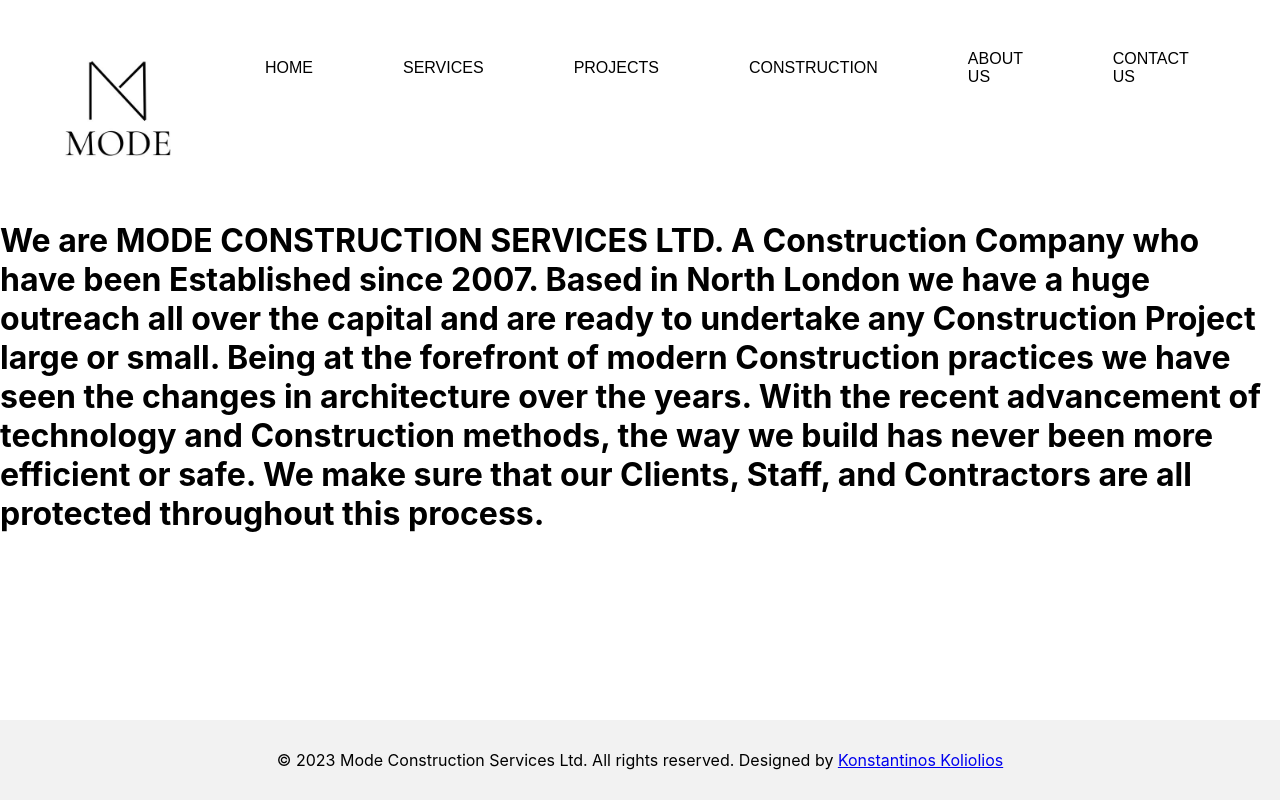
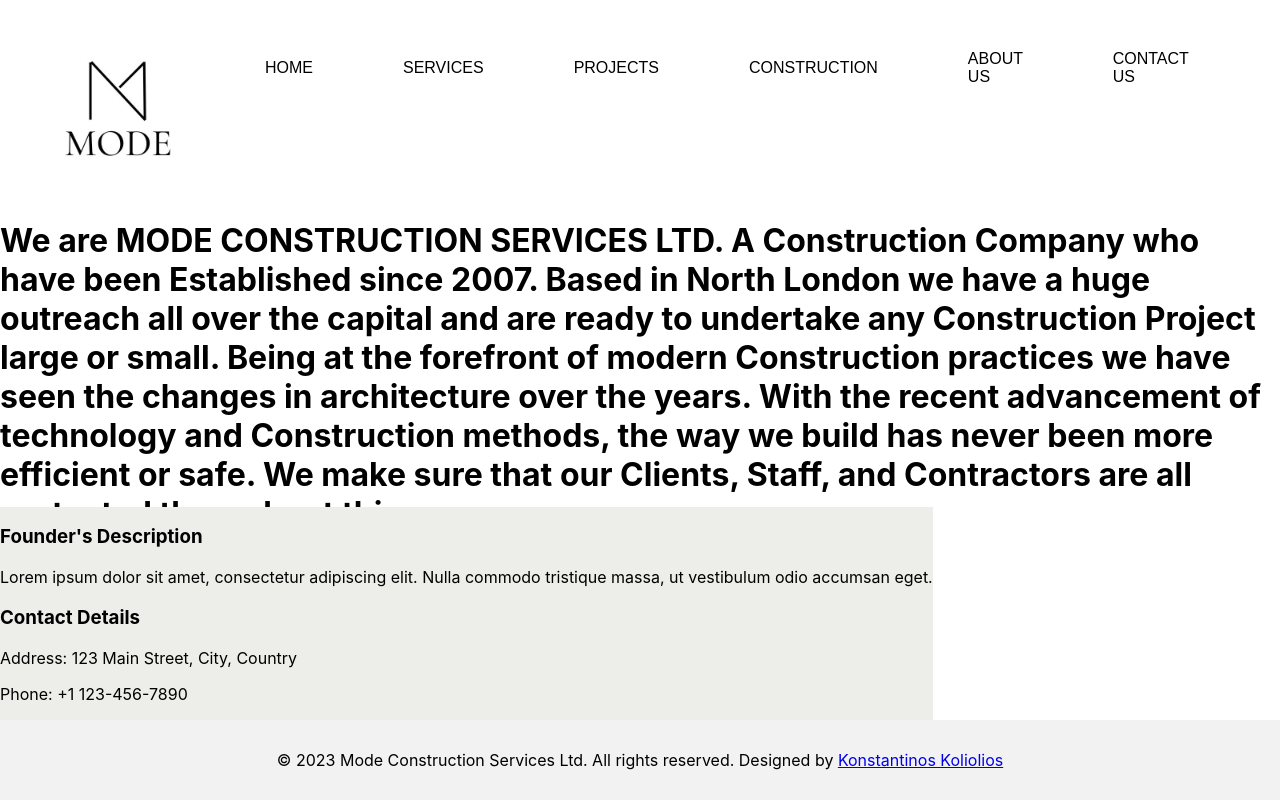
Before and after one commit to kostas39/mode_new, a React (Create React App) app: page /about-us in a window 1280 px wide. Built offline with nearby package versions, Linux system fonts and the light colour scheme; a small style sheet from the web is missing.

Commit message:
companyinfo

```diff
--- a/src/App.js
+++ b/src/App.js
@@ -6,6 +6,8 @@ import Hero from './components/Hero/Hero';
 import Footer from './components/Footer/Footer';
 import CompanyIntroduction from './components/CompanyIntroduction/CompanyIntroduction';
 import AboutUsPage from './components/AboutUsPage/AboutUsPage';
+import CompanyInfo from './components/CompanyInfo/CompanyInfo';
+
 
 function App() {
   return (
@@ -17,6 +19,7 @@ function App() {
             <Route path="/" element={<HomePage />} />
             <Route path="/about-us" element={<AboutUsPage />} />
           </Routes>
+            <CompanyInfo />
             <Footer />
         </div>
       </div>
--- /dev/null
+++ b/src/components/CompanyInfo/CompanyInfo.css
@@ -0,0 +1,5 @@
+.company-info {
+  position: absolute;
+  bottom: 0;
+  background-color: #edede9;
+}
--- /dev/null
+++ b/src/components/CompanyInfo/CompanyInfo.js
@@ -0,0 +1,29 @@
+import React from "react";
+import "./CompanyInfo.css";
+
+const CompanyInfo = () => {
+  return (
+    <div className="company-info">
+      <div className="founder-description">
+        <h3>Founder's Description</h3>
+        <p>Lorem ipsum dolor sit amet, consectetur adipiscing elit. Nulla commodo tristique massa, ut vestibulum odio accumsan eget.</p>
+      </div>
+      <div className="contact-details">
+        <h3>Contact Details</h3>
+        <p>Address: 123 Main Street, City, Country</p>
+        <p>Phone: +1 123-456-7890</p>
+        <p>Email: info@company.com</p>
+      </div>
+      <div className="social-links">
+        <h3>Follow Us</h3>
+        <div className="icon-links">
+          <a href="https://www.instagram.com/" target="_blank" rel="noopener noreferrer"><i className="fab fa-instagram"></i></a>
+          <a href="https://www.linkedin.com/" target="_blank" rel="noopener noreferrer"><i className="fab fa-linkedin"></i></a>
+          <a href="mailto:info@company.com"><i className="far fa-envelope"></i></a>
+        </div>
+      </div>
+    </div>
+  );
+};
+
+export default CompanyInfo;
```
